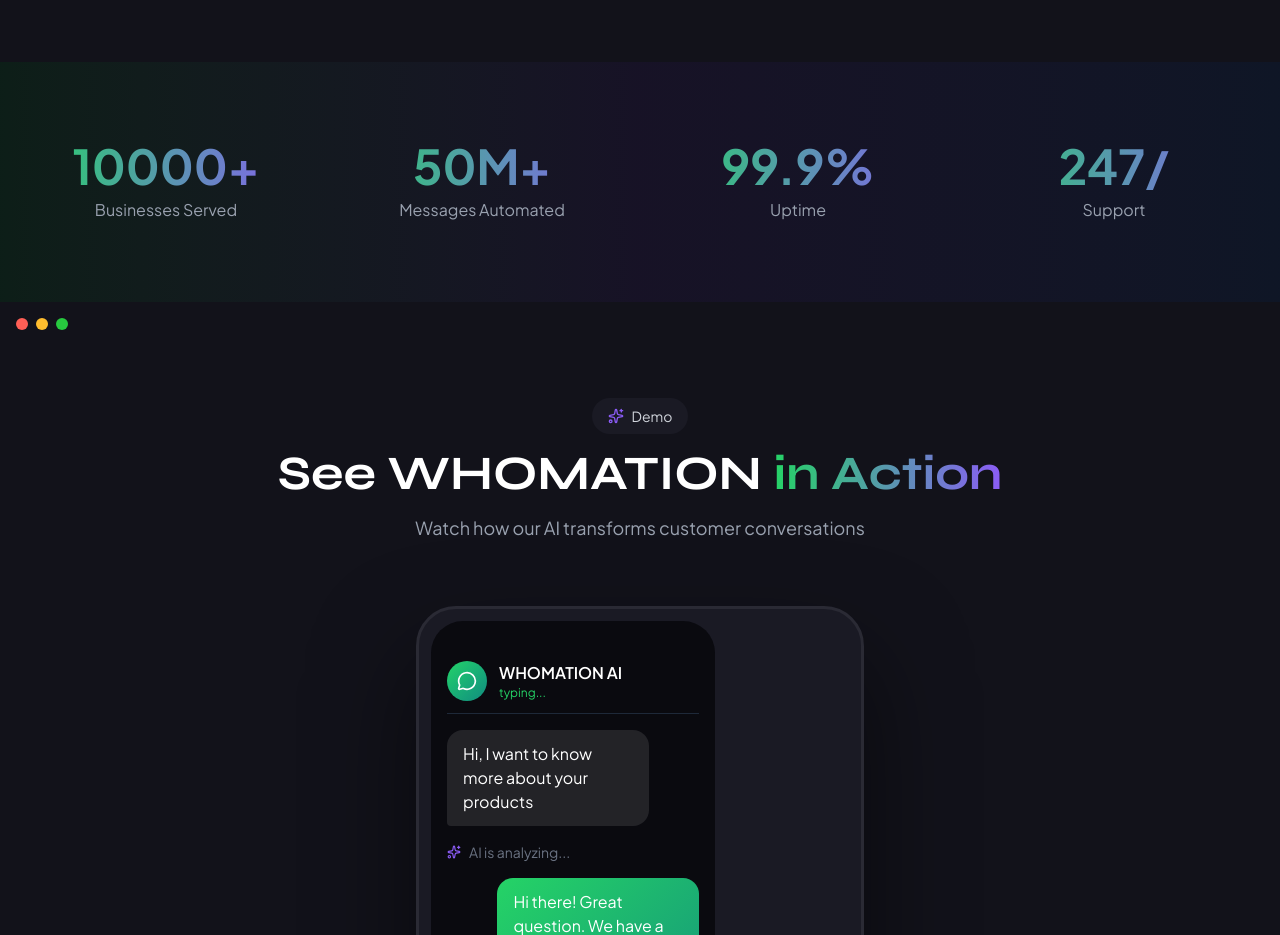
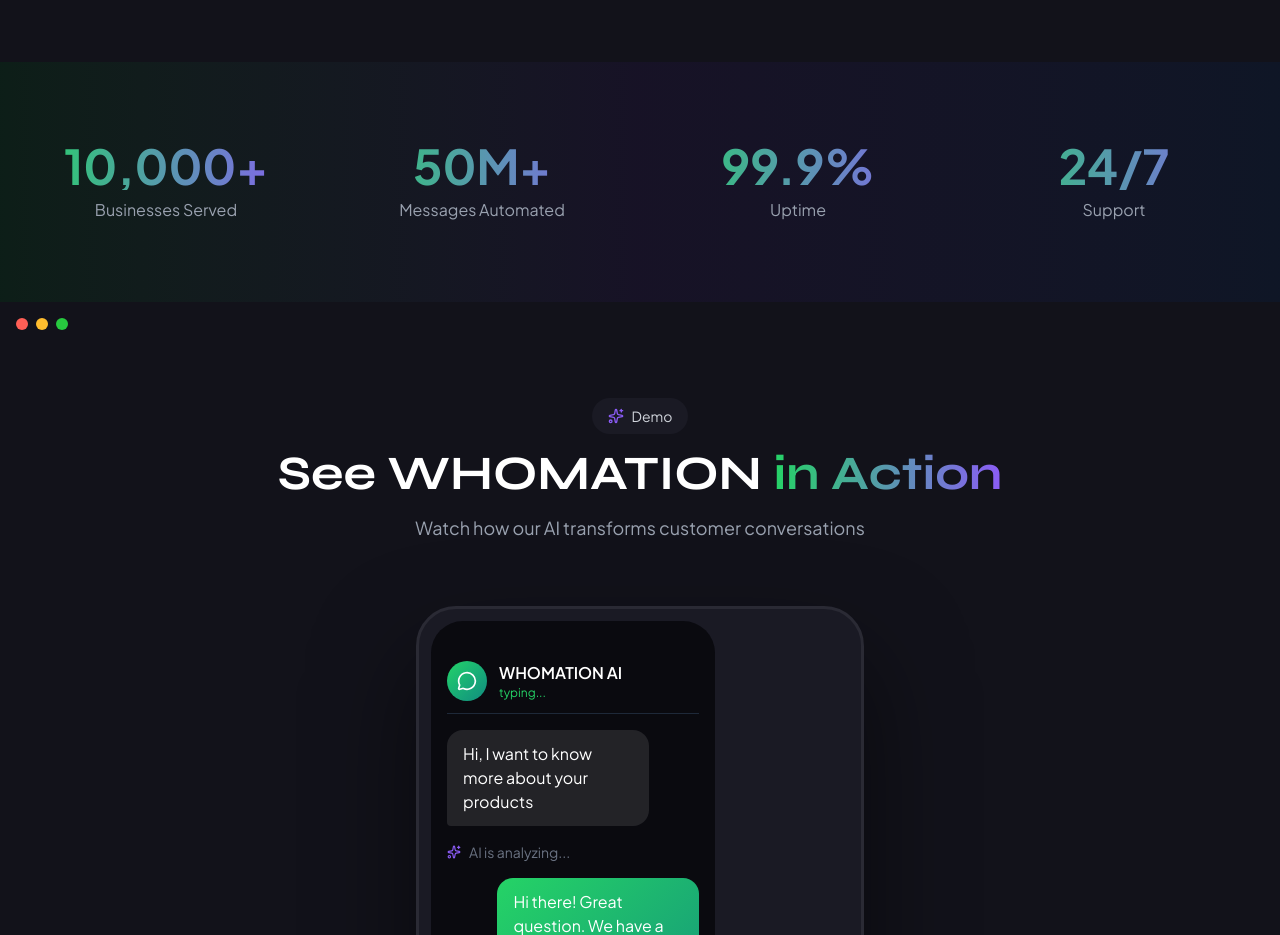
Before and after one commit to ayushroy12345/whomation, a Next.js app: page / in a window 1280 px wide. Shown: the part 3000-3935 px from the top of the page. Built offline with nearby package versions, Linux system fonts and the light colour scheme.

Commit message:
Refactor AnimatedCounter to use displayValue

```diff
--- a/src/components/Stats.tsx
+++ b/src/components/Stats.tsx
@@ -11,15 +11,16 @@
 ];
 
 function AnimatedCounter({ value }: { value: string }) {
-  const [count, setCount] = useState(0);
+  const [displayValue, setDisplayValue] = useState(value);
   const ref = useRef(null);
   const isInView = useInView(ref, { once: true });
 
-  const numValue = parseFloat(value.replace(/[^0-9.]/g, ''));
-  const suffix = value.replace(/[0-9.,]/g, '');
+  const match = value.match(/^([\d,.]+)(.*)$/);
+  const numValue = match ? parseFloat(match[1].replace(/,/g, '')) : 0;
+  const suffix = match ? match[2] : '';
 
   useEffect(() => {
-    if (!isInView || isNaN(numValue)) return;
+    if (!isInView || !numValue) return;
 
     const duration = 2000;
     const steps = 60;
@@ -29,21 +30,18 @@
     const timer = setInterval(() => {
       current += increment;
       if (current >= numValue) {
-        setCount(numValue);
+        setDisplayValue(value);
         clearInterval(timer);
       } else {
-        setCount(parseFloat(current.toFixed(1)));
+        const formatted = numValue % 1 !== 0 ? current.toFixed(1) : Math.floor(current).toLocaleString();
+        setDisplayValue(formatted + suffix);
       }
     }, duration / steps);
 
     return () => clearInterval(timer);
-  }, [isInView, numValue]);
+  }, [isInView, numValue, value, suffix]);
 
-  return (
-    <span ref={ref}>
-      {count}{suffix}
-    </span>
-  );
+  return <span ref={ref}>{displayValue}</span>;
 }
 
 export default function Stats() {
```
